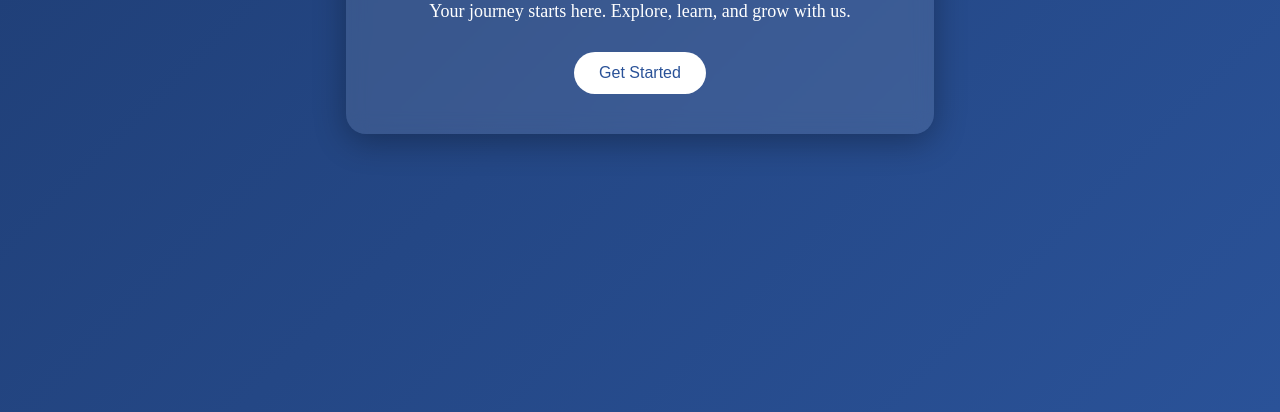
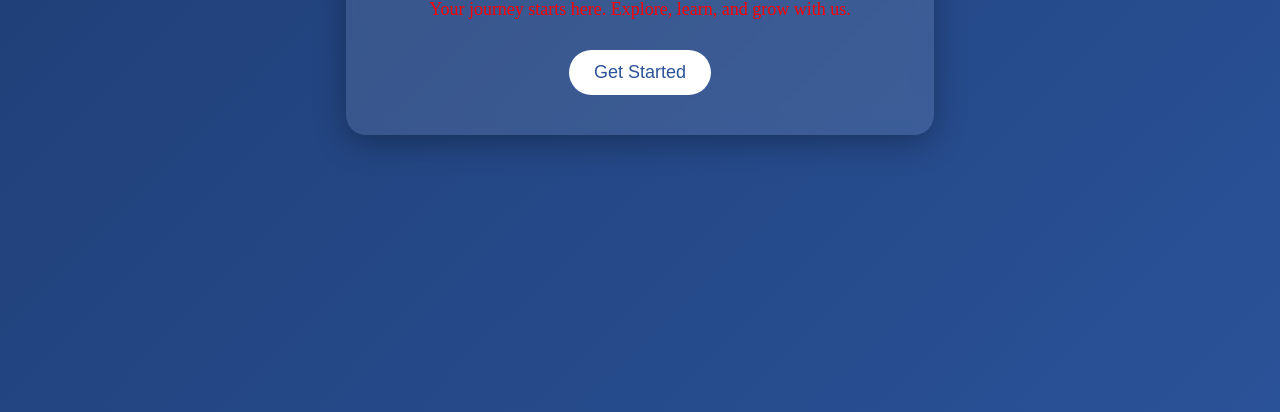
Before and after one commit to Isha00708/configuration, a plain HTML site: page index.html in a window 1280 px wide. Shown: the part 388-800 px from the top of the page. Drawn offline with Linux system fonts and the light colour scheme; a web font is replaced by a local one.

Commit message:
Update index.html

```diff
--- a/index.html
+++ b/index.html
@@ -22,7 +22,7 @@
             align-items: center;
             justify-content: center;
             background: linear-gradient(135deg, #1e3c72, #2a5298);
-            color: white;
+            color: red;
         }
 
         .container {
@@ -47,7 +47,7 @@
 
         .btn {
             padding: 12px 25px;
-            font-size: 16px;
+            font-size: 18px;
             border: none;
             border-radius: 30px;
             background: #ffffff;
```
